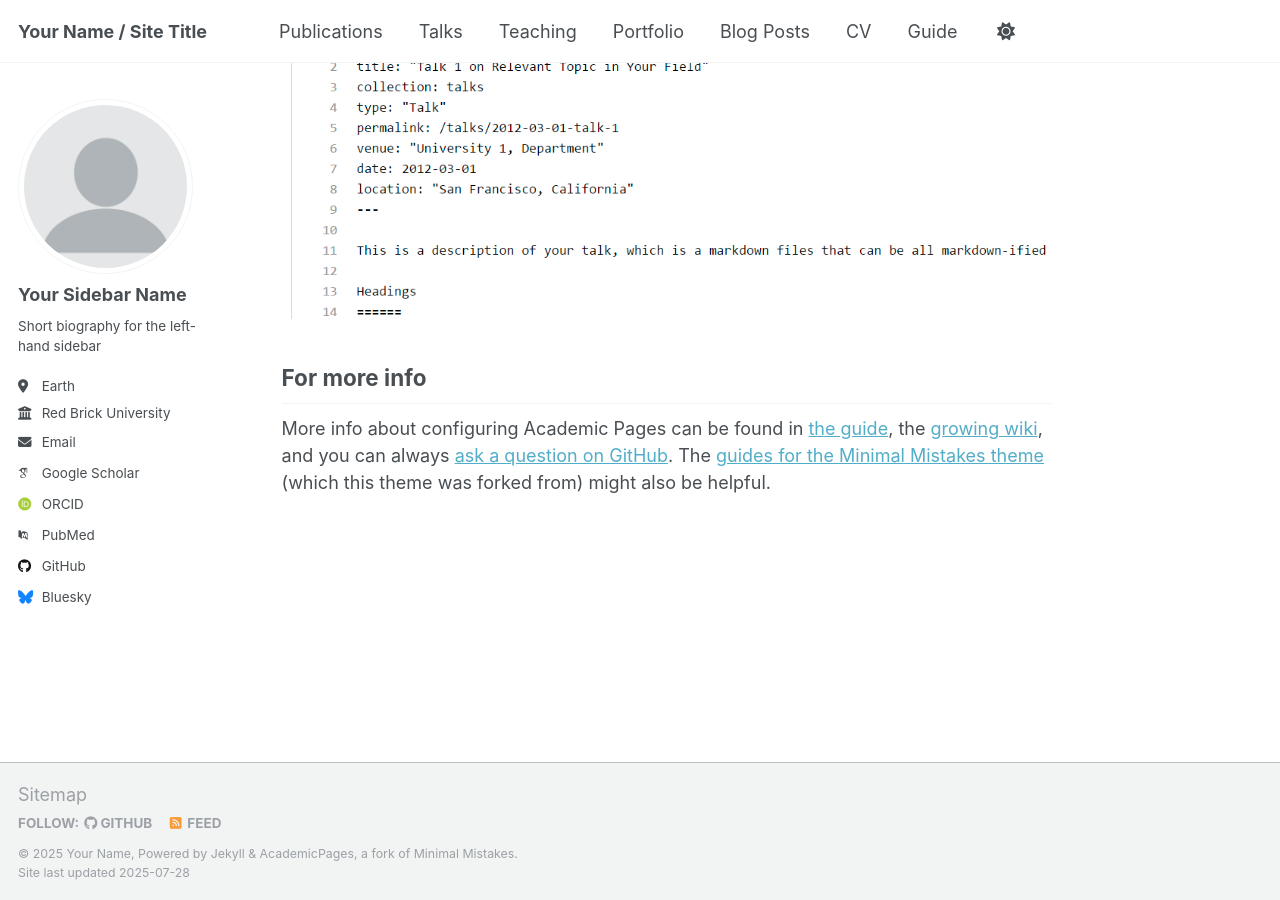
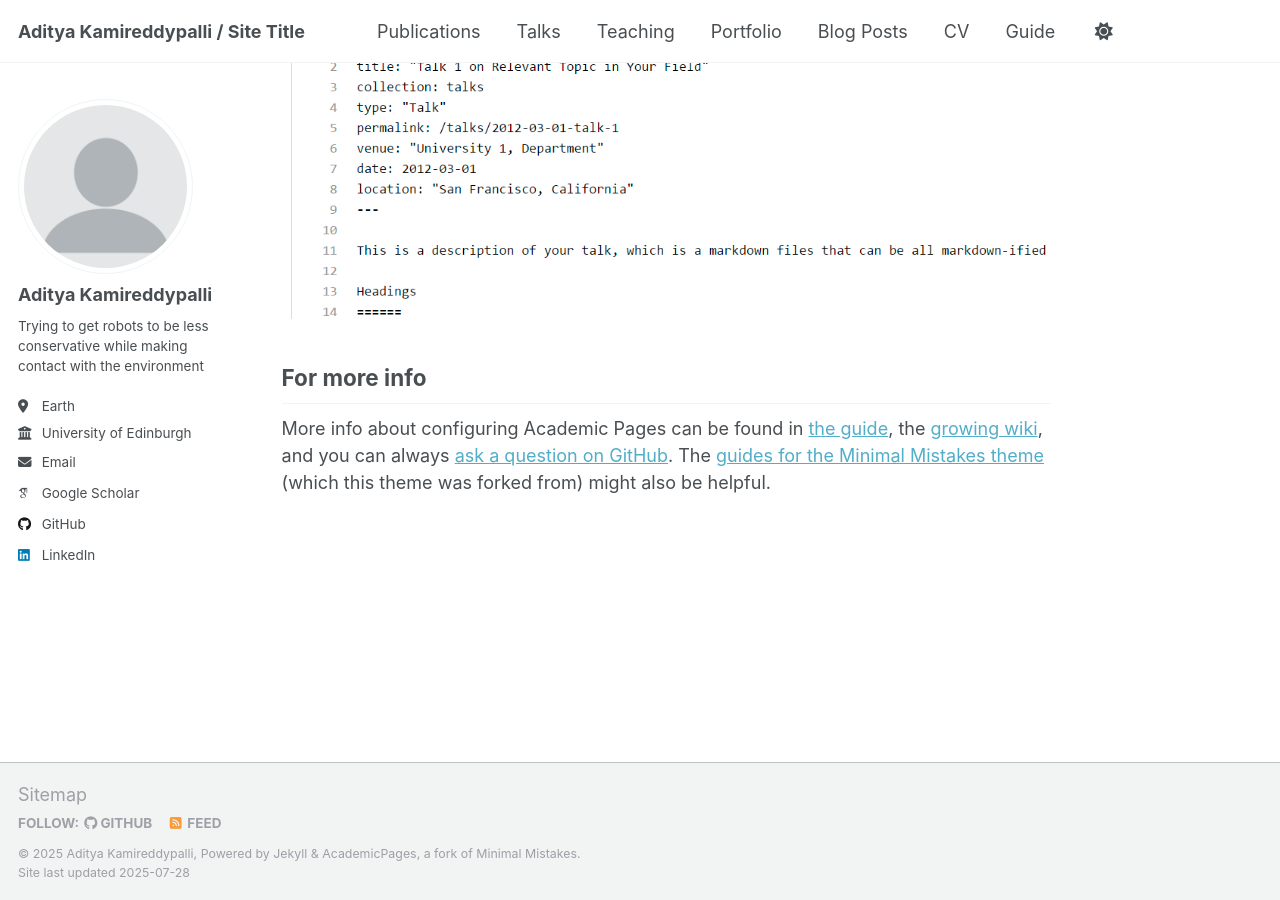
Before and after one commit to kamiradi/kamiradi.github.io, a Jekyll site: the page built from _pages/about.md, in a window 1280 px wide and 900 px high, scrolled down 2880 px. Built offline with Jekyll 4.4.1, drawn with Linux system fonts in a browser that asks for light colours; some web fonts are replaced; a script that is not in the unit is left out.

Commit message:
Update _config.yml

```diff
--- a/_config.yml
+++ b/_config.yml
@@ -9,13 +9,13 @@
 # Basic Site Settings
 locale                   : "en-US"
 site_theme               : "default"
-title                    : "Your Name / Site Title"
+title                    : "Aditya Kamireddypalli / Site Title"
 title_separator          : "-"
-name                     : &name "Your Name"
-description              : &description "personal description"
+name                     : &name "Aditya Kamireddypalli"
+description              : &description "Robotics Researcher"
 url                      : https://academicpages.github.io # the base hostname & protocol for your site e.g. "https://[your GitHub username].github.io" or if you already have some other page hosted on Github then use "https://[your GitHub username].github.io/[Your Repo Name]"
 baseurl                  : "" # the subpath of your site, e.g. "/blog"
-repository               : "academicpages/academicpages.github.io"
+repository               : "kamiradi/kamiradi.github.io"
 
 # Site Author - The following control what appear as part of the author content on the side bar.
 #               If a field is blank the icon and link will not appear, otherwise it will be shown.
@@ -23,59 +23,59 @@ repository               : "academicpages/academicpages.github.io"
 author:
   # Biographic information
   avatar           : "profile.png"
-  name             : "Your Sidebar Name"
+  name             : "Aditya Kamireddypalli"
   pronouns         : # example: "she/her"
-  bio              : "Short biography for the left-hand sidebar"
+  bio              : "Trying to get robots to be less conservative while making contact with the environment"
   location         : "Earth"
-  employer         : "Red Brick University"
+  employer         : "University of Edinburgh"
   uri              : # URL
-  email            : "none@example.org"
+  email            : "a.kamireddypalli@sms.ed.ac.uk"
 
   # Academic websites
   academia         : # URL
   arxiv            : # URL - Update with the correct link to your profile
-  googlescholar    : "https://scholar.google.com/citations?user=PS_CX0AAAAAJ"
+  googlescholar    : "https://scholar.google.com/citations?user=UhkmLGEAAAAJ&hl=en"
   impactstory      : # URL
-  orcid            : "http://orcid.org/yourorcidurl"
-  semantic         : # URL
-  pubmed           : "https://www.ncbi.nlm.nih.gov/pubmed/?term=john+snow"
-  researchgate     : # URL
-  scopus           : # URL
+  # orcid            : "http://orcid.org/yourorcidurl"
+  # semantic         : # URL
+  # pubmed           : "https://www.ncbi.nlm.nih.gov/pubmed/?term=john+snow"
+  # researchgate     : # URL
+  # scopus           : # URL
 
   # Repositories and software development
-  bitbucket        : # Username - Update with your username on the site
-  codepen          : # Username
-  dribbble         : # Username
-  github           : "academicpages"
-  kaggle           : # Username
-  stackoverflow    : # User number or user number and name (i.e., use "1" or "1/jeff-atwood")
+  # bitbucket        : # Username - Update with your username on the site
+  # codepen          : # Username
+  # dribbble         : # Username
+  github           : "kamiradi"
+  # kaggle           : # Username
+  # stackoverflow    : # User number or user number and name (i.e., use "1" or "1/jeff-atwood")
 
   # Social media
-  artstation       : # Username
-  bluesky          : "bsky.app" # Replace this with you Bluesky username
-  facebook         : # Username
-  flickr           : # Username
-  foursquare       : # Username
-  goodreads        : # Username
-  google_plus      : # Username
-  keybase          : # Username
-  instagram        : # Username
-  lastfm           : # Username
-  linkedin         : # Username
-  mastodon         : # URL
-  medium           : # URL
-  pinterest        : # Username
-  soundcloud       : # Username
-  steam            : # Username
-  telegram         : # URL
-  tumblr           : # Username
-  twitter          : # Username for X / Twitter
-  vine             : # Username
-  weibo            : # Username
-  wikipedia        : # Username
-  xing             : # Username
-  youtube          : # Username
-  zhihu            : # Username
+  # artstation       : # Username
+  # bluesky          : "bsky.app" # Replace this with you Bluesky username
+  # facebook         : # Username
+  # flickr           : # Username
+  # foursquare       : # Username
+  # goodreads        : # Username
+  # google_plus      : # Username
+  # keybase          : # Username
+  # instagram        : # Username
+  # lastfm           : # Username
+  linkedin         : Aditya Kamireddypalli
+  # mastodon         : # URL
+  # medium           : # URL
+  # pinterest        : # Username
+  # soundcloud       : # Username
+  # steam            : # Username
+  # telegram         : # URL
+  # tumblr           : # Username
+  # twitter          : # Username for X / Twitter
+  # vine             : # Username
+  # weibo            : # Username
+  # wikipedia        : # Username
+  # xing             : # Username
+  # youtube          : # Username
+  # zhihu            : # Username
 
 # Publication Category - The following the list of publication categories and their headings
 publication_category:
```
